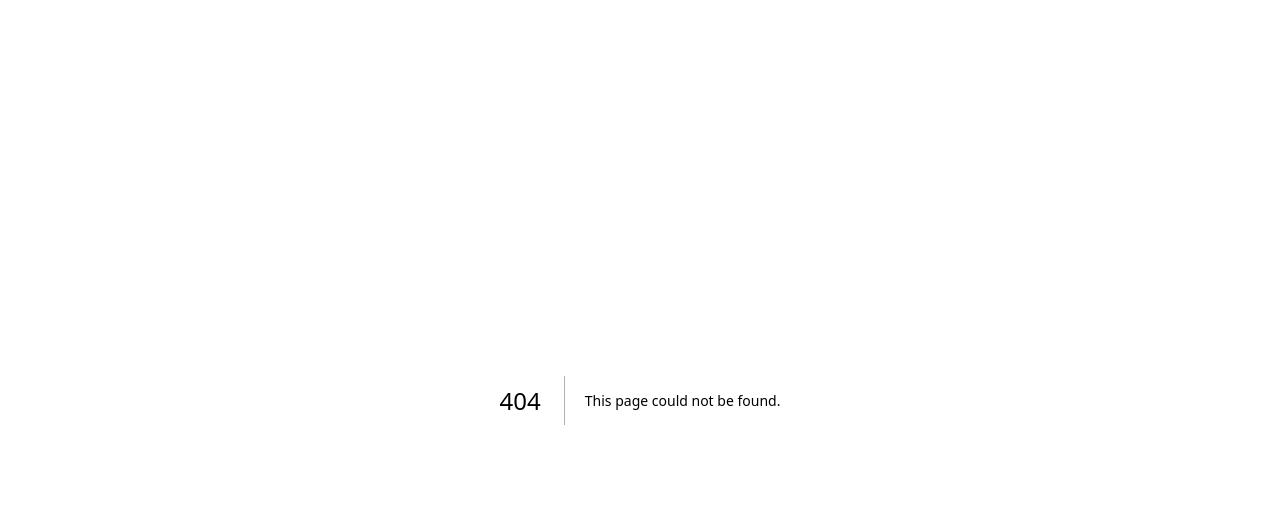
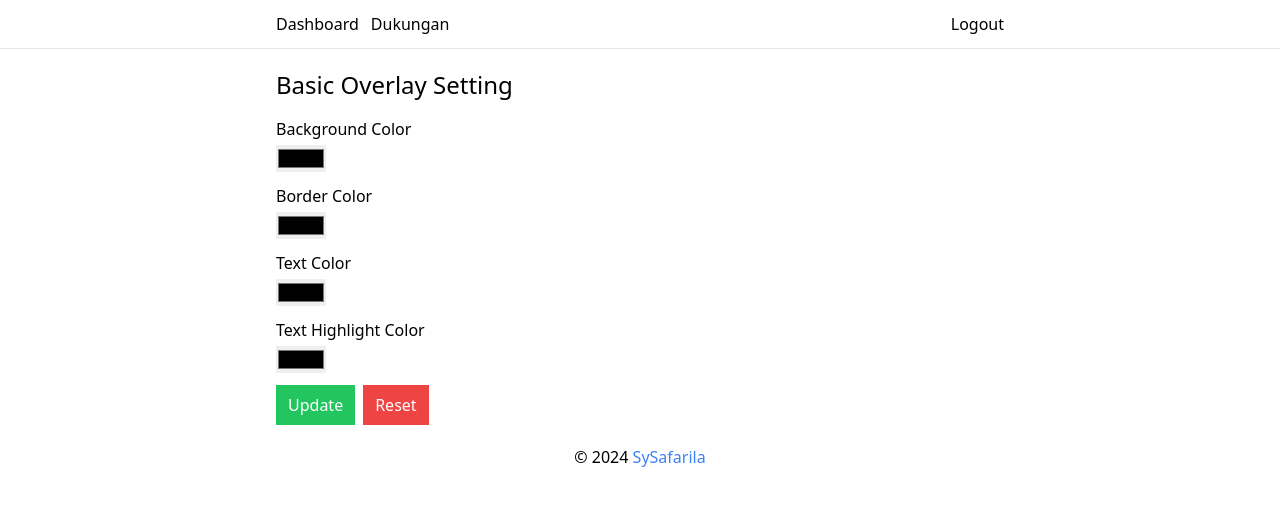
Before and after one commit to SySafarila/engsel-frontend, a Next.js app: page /dashboard/overlays/basic/setting in a window 1280 px wide. Before the commit this address had no page. Shown: the top 506 px of the page. Built offline with nearby package versions, Linux system fonts and the light colour scheme; no server answers.

Commit message:
add basic overlay setting

```diff
--- a/src/pages/dashboard/index.tsx
+++ b/src/pages/dashboard/index.tsx
@@ -19,7 +19,7 @@ const Dashboard: NextPageWithLayout = () => {
           Donasi & Dukungan Masuk
         </Link>
         <Link
-          href="/dashboard/overlay"
+          href="/dashboard/overlays"
           className="bg-gray-100 border p-3 hover:bg-gray-200 text-center flex items-center justify-center"
         >
           Overlay Untuk OBS & Streamlabs
--- /dev/null
+++ b/src/pages/dashboard/overlays/basic/setting.tsx
@@ -0,0 +1,184 @@
+import MainLayout from "@/components/layouts/MainLayout";
+import { NextPageWithLayout } from "@/pages/_app";
+import { userAtom } from "@/utils/state";
+import { OverlayBasicCss } from "@/utils/types";
+import axios, { AxiosError } from "axios";
+import { useAtomValue } from "jotai";
+import { ReactElement, useEffect, useState } from "react";
+import { useForm } from "react-hook-form";
+import Swal from "sweetalert2";
+
+const BasicOverlaySetting: NextPageWithLayout = () => {
+  const user = useAtomValue(userAtom);
+  const [isSending, setIsSending] = useState(false);
+  const { register, handleSubmit, setValue } = useForm();
+
+  useEffect(() => {
+    if (user) {
+      getCurrentSetting();
+    }
+
+    // eslint-disable-next-line react-hooks/exhaustive-deps
+  }, [user]);
+
+  const getCurrentSetting = async () => {
+    try {
+      if (!user) {
+        return;
+      }
+      const res = await axios.get(
+        `${process.env.NEXT_PUBLIC_BACKEND_URL}/settings/overlays/basic`,
+        {
+          params: {
+            streamkey: user.id,
+          },
+        }
+      );
+      const css = res.data.data.value as OverlayBasicCss;
+      setValue("background", css.background);
+      setValue("border_color", css.border_color);
+      setValue("text_color", css.text_color);
+      setValue("text_color_highlight", css.text_color_highlight);
+    } catch (error) {
+      setValue("background", "#faae2b");
+      setValue("border_color", "black");
+      setValue("text_color", "black");
+      setValue("text_color_highlight", "#744fc9");
+
+      if (error instanceof AxiosError) {
+        console.error(error.response?.data.message);
+      }
+    }
+  };
+
+  const onSubmit = async (data: unknown) => {
+    const values = data as OverlayBasicCss;
+    if (isSending) {
+      return;
+    }
+
+    try {
+      setIsSending(true);
+      await axios.post(
+        `${process.env.NEXT_PUBLIC_BACKEND_URL}/settings/overlays/basic`,
+        {
+          background: values.background,
+          text_color: values.text_color,
+          text_color_highlight: values.text_color_highlight,
+          border_color: values.border_color,
+        },
+        {
+          withCredentials: true,
+        }
+      );
+
+      Swal.fire({
+        icon: "success",
+        title: "Sukses",
+        text: "Pengaturan berhasil diubah!",
+      });
+      setIsSending(false);
+    } catch (error) {
+      setIsSending(false);
+      if (error instanceof AxiosError) {
+        console.error(error.response?.data.message);
+      }
+    }
+  };
+
+  const resetSetting = async () => {
+    if (isSending) {
+      return;
+    }
+
+    try {
+      setIsSending(true);
+      await axios.post(
+        `${process.env.NEXT_PUBLIC_BACKEND_URL}/settings/overlays/basic`,
+        null,
+        {
+          withCredentials: true,
+        }
+      );
+
+      Swal.fire({
+        icon: "success",
+        title: "Sukses",
+        text: "Pengaturan berhasil direset!",
+      });
+      await getCurrentSetting();
+      setIsSending(false);
+    } catch (error) {
+      setIsSending(false);
+      if (error instanceof AxiosError) {
+        console.error(error.response?.data.message);
+      }
+    }
+  };
+
+  return (
+    <div className="p-5 grid grid-cols-1 gap-4">
+      <h1 className="text-2xl">Basic Overlay Setting</h1>
+      <form
+        className="grid grid-cols-1 md:grid-cols-2 gap-3"
+        onSubmit={handleSubmit(onSubmit)}
+      >
+        <div className="grid grid-cols-1 gap-1 md:col-span-2">
+          <label htmlFor="background">Background Color</label>
+          <input
+            type="color"
+            id="background"
+            {...register("background", { required: true })}
+          />
+        </div>
+        <div className="grid grid-cols-1 gap-1 md:col-span-2">
+          <label htmlFor="border_color">Border Color</label>
+          <input
+            type="color"
+            id="border_color"
+            {...register("border_color", { required: true })}
+          />
+        </div>
+        <div className="grid grid-cols-1 gap-1 md:col-span-2">
+          <label htmlFor="text_color">Text Color</label>
+          <input
+            type="color"
+            id="text_color"
+            {...register("text_color", { required: true })}
+          />
+        </div>
+        <div className="grid grid-cols-1 gap-1 md:col-span-2">
+          <label htmlFor="text_color_highlight">Text Highlight Color</label>
+          <input
+            type="color"
+            id="text_color_highlight"
+            {...register("text_color_highlight", { required: true })}
+          />
+        </div>
+        <div className="flex gap-2">
+          <button
+            className="bg-green-500 hover:bg-green-600 px-3 py-2 text-white disabled:bg-gray-200 disabled:text-black"
+            type="submit"
+            disabled={isSending}
+          >
+            {isSending ? "Loading..." : "Update"}
+          </button>
+          <button
+            className="bg-red-500 hover:bg-red-600 px-3 py-2 text-white disabled:bg-gray-200 disabled:text-black"
+            type="button"
+            onClick={resetSetting}
+            disabled={isSending}
+          >
+            {isSending ? "Loading..." : "Reset"}
+          </button>
+        </div>
+      </form>
+    </div>
+  );
+};
+
+export default BasicOverlaySetting;
+
+BasicOverlaySetting.getLayout = (page: ReactElement) => {
+  return <MainLayout>{page}</MainLayout>;
+};
--- a/src/pages/dashboard/overlay/index.tsx
+++ b/src/pages/dashboard/overlays/index.tsx
@@ -67,7 +67,7 @@ const Overlay: NextPageWithLayout = () => {
               className="w-full"
             ></iframe>
           )}
-          <div className="grid grid-cols-3 gap-2">
+          <div className="grid grid-cols-4 gap-2">
             <button
               type="button"
               className="bg-yellow-400 hover:bg-yellow-500 py-2"
@@ -92,6 +92,13 @@ const Overlay: NextPageWithLayout = () => {
             >
               Test
             </button>
+            <button
+              type="button"
+              className="bg-yellow-400 hover:bg-yellow-500 py-2"
+              onClick={() => router.push("/dashboard/overlays/basic/setting")}
+            >
+              Pengaturan
+            </button>
           </div>
         </div>
       </div>
--- a/src/pages/overlays/basic.tsx
+++ b/src/pages/overlays/basic.tsx
@@ -1,18 +1,12 @@
 import Queue from "@/utils/Queue";
+import { OverlayBasicCss } from "@/utils/types";
 import axios from "axios";
 import { GetServerSidePropsContext } from "next";
 import { useRouter } from "next/router";
 import { useEffect, useRef, useState } from "react";
 import { io } from "socket.io-client";
 
-type Css = {
-  background: string;
-  border_color: string;
-  text_color: string;
-  text_color_highlight: string;
-};
-
-const Formula1 = ({ css }: { css: Css | null }) => {
+const Formula1 = ({ css }: { css: OverlayBasicCss | null }) => {
   const router = useRouter();
   const socket = io(`${process.env.NEXT_PUBLIC_WEBSOCKET_URL}/donations`, {
     autoConnect: false,
@@ -92,12 +86,14 @@ const Formula1 = ({ css }: { css: Css | null }) => {
             <span id="donatorName" className="font-semibold text-[#744fc9]">
               Syahrul
             </span>{" "}
-            <span id="templateText">baru saja memberikan </span>
+            <span className="text-black" id="templateText">
+              baru saja memberikan{" "}
+            </span>
             <span className="font-semibold text-[#744fc9]" id="amount">
               Rp 20,000
             </span>
           </p>
-          <p className="text-center" id="message">
+          <p className="text-center text-black" id="message">
             Halo bang
           </p>
         </div>
@@ -122,7 +118,7 @@ export async function getServerSideProps(context: GetServerSidePropsContext) {
         },
       }
     );
-    const css = res.data.data.value as Css;
+    const css = res.data.data.value as OverlayBasicCss;
     return {
       props: {
         css: css,
```
Also changed, not shown: src/utils/types.ts (+7 -0 lines).
